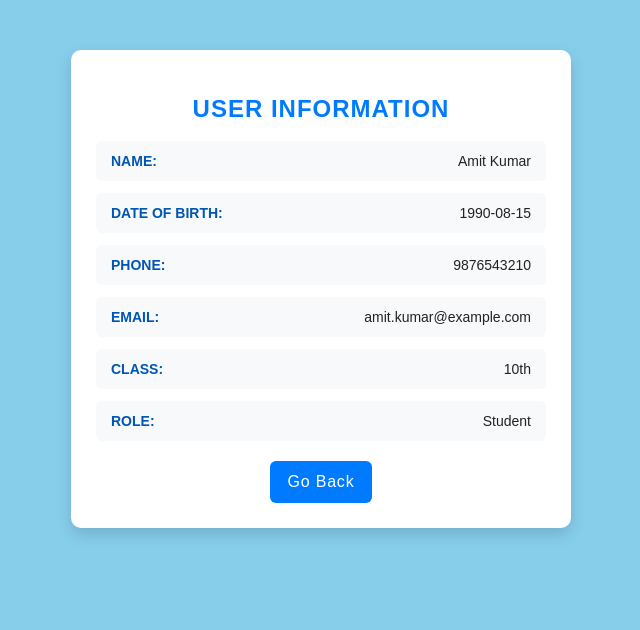
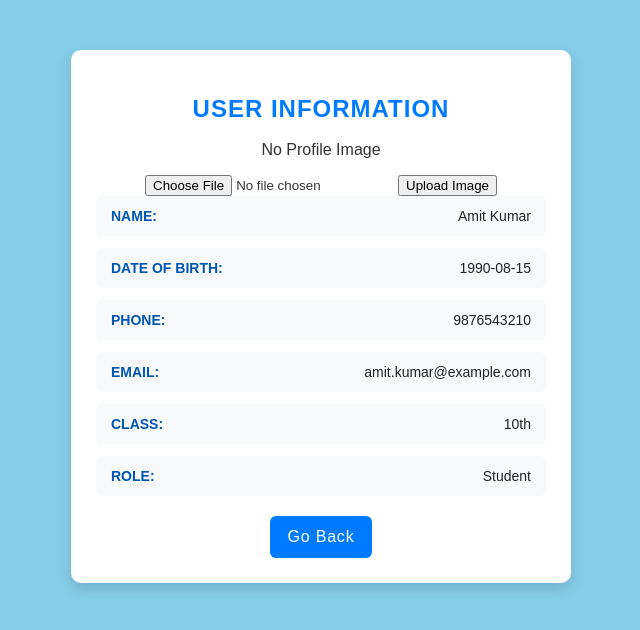
Before and after one commit to Itsmekaushal/StudentPortal, an Angular app: page /info in a window 1280 px wide. Shown: the top 630 px of the page, without its empty margins (319-959 px from the left). Built offline with nearby package versions, Linux system fonts and the light colour scheme.

Commit message:
Update info.component.html

```diff
--- a/src/app/info/info.component.html
+++ b/src/app/info/info.component.html
@@ -1,5 +1,16 @@
 <div class="info-card">
   <h2>User Information</h2>
+
+  <!-- Profile Image Section -->
+  <div class="profile-pic">
+    <img *ngIf="user.profileImage" [src]="'http://localhost:5000/uploads/' + user.profileImage" alt="Profile Picture" />
+    <p *ngIf="!user.profileImage">No Profile Image</p>
+  </div>
+
+  <!-- File Upload Input -->
+  <input type="file" (change)="onFileSelect($event)" />
+  <button (click)="uploadImage()">Upload Image</button>
+
   <div class="info-details">
     <div class="info-item">
       <span class="label">Name:</span>
@@ -26,5 +37,6 @@
       <span class="value">{{ user.role }}</span>
     </div>
   </div>
+
   <button class="back-button" routerLink="/">Go Back</button>
 </div>
```
Lines whose indentation alone changed are shown as unchanged.
